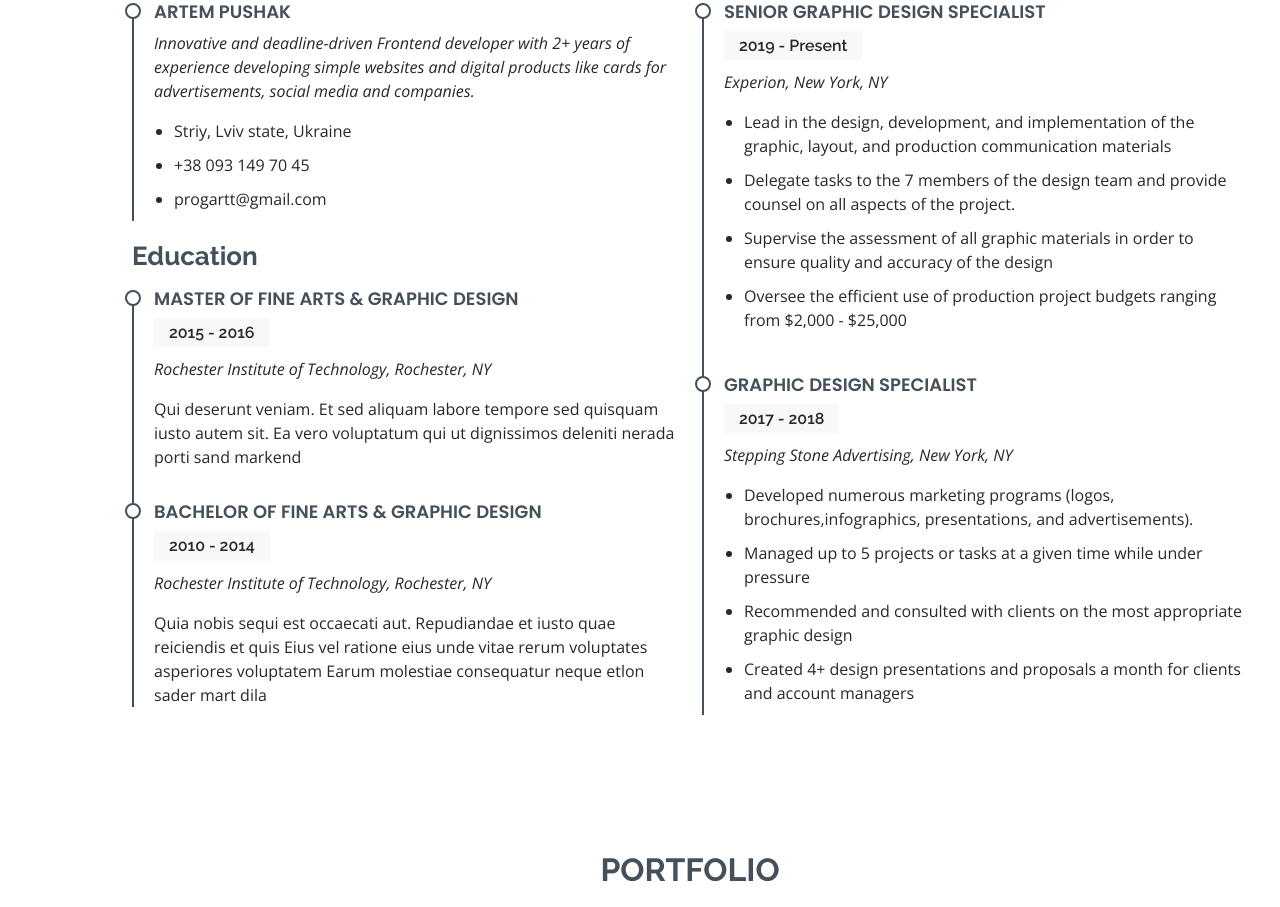
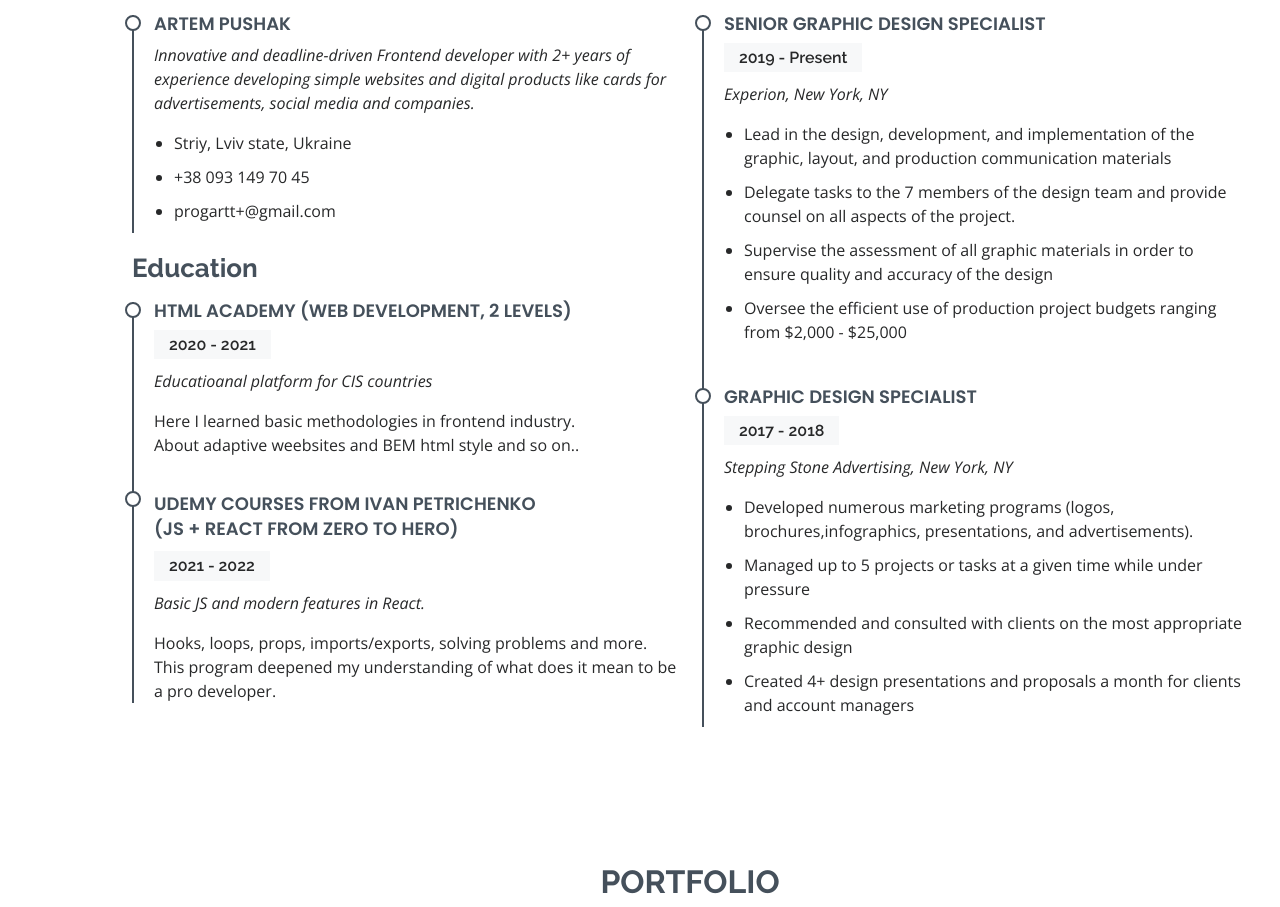
Before and after one commit to tim-pushak/progartt.com, a plain HTML site: page index.html in a window 1280 px wide. Shown: the part 2218-3125 px from the top of the page. Drawn offline with nearby package versions, Linux system fonts and the light colour scheme.

Commit message:
content changes

```diff
--- a/index.html
+++ b/index.html
@@ -112,8 +112,8 @@
                                 </ul>
                             </div>
                         </div>
-                        <p>
-
+                        <p style="margin-top: 215px;">
+                            You might ask me “where I see myself in five years”. I’ll simply ask “Do you have enough professional developers to let your company to the moon? - I wanna be one of them“
                         </p>
                     </div>
                 </div>
@@ -177,7 +177,7 @@
 
                 <div class="section-title">
                     <h2>Skills</h2>
-                    <p>I am constantly improving my skills and learning new technologies, libraries. If you give me a test, I don 't know if I'll answer correctly. <br> But I know that if you let me solve the problem - then I will do my best to do it.</p>
+                    <p style="line-height: 30px;">I am constantly improving my skills and learning new technologies, libraries. If you give me a test, I don 't know if I'll answer correctly. <br> But I know that if you let me solve the problem - then <span class="key_words">I will do my best to do it.</span></p>
                 </div>
 
                 <div class="row skills-content">
@@ -258,22 +258,22 @@
                             <ul>
                                 <li>Striy, Lviv state, Ukraine</li>
                                 <li>+38 093 149 70 45</li>
-                                <li>progartt@gmail.com</li>
+                                <li>progartt+@gmail.com</li>
                             </ul>
                         </div>
 
                         <h3 class="resume-title">Education</h3>
                         <div class="resume-item">
-                            <h4>Master of Fine Arts &amp; Graphic Design</h4>
-                            <h5>2015 - 2016</h5>
-                            <p><em>Rochester Institute of Technology, Rochester, NY</em></p>
-                            <p>Qui deserunt veniam. Et sed aliquam labore tempore sed quisquam iusto autem sit. Ea vero voluptatum qui ut dignissimos deleniti nerada porti sand markend</p>
+                            <h4>Html Academy (web development, 2 levels)</h4>
+                            <h5>2020 - 2021</h5>
+                            <p><em>Educatioanal platform for CIS countries</em></p>
+                            <p>Here I learned basic methodologies in frontend industry. <br/> About adaptive weebsites and BEM html style and so on..</p>
                         </div>
                         <div class="resume-item">
-                            <h4>Bachelor of Fine Arts &amp; Graphic Design</h4>
-                            <h5>2010 - 2014</h5>
-                            <p><em>Rochester Institute of Technology, Rochester, NY</em></p>
-                            <p>Quia nobis sequi est occaecati aut. Repudiandae et iusto quae reiciendis et quis Eius vel ratione eius unde vitae rerum voluptates asperiores voluptatem Earum molestiae consequatur neque etlon sader mart dila</p>
+                            <h4 style="line-height: 25px;">Udemy courses from Ivan Petrichenko <br/> (JS + React from zero to hero)</h4>
+                            <h5>2021 - 2022</h5>
+                            <p><em>Basic JS and modern features in React.</em></p>
+                            <p>Hooks, loops, props, imports/exports, solving problems and more. This program deepened my understanding of what does it mean to be a pro developer.</p>
                         </div>
                     </div>
                     <div class="col-lg-6">
```
